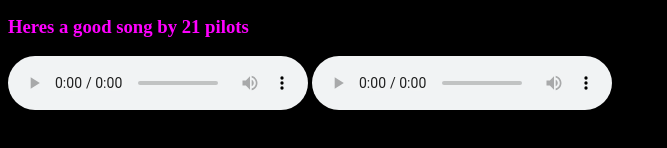
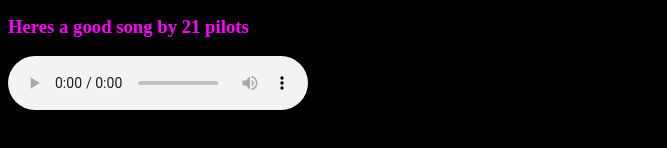
Before and after one commit to Le-Keegan/kkcsp2021, a plain HTML site: page picture.html in a window 1280 px wide. Shown: the part 354-502 px from the top of the page, without its empty margins (0-667 px from the left). Drawn offline with Linux system fonts and the light colour scheme.

Commit message:
Update picture.html

```diff
--- a/picture.html
+++ b/picture.html
@@ -11,13 +11,6 @@
     <audio controls>
     <source src="heathens.ogg" type="audio/ogg">
     <source src="heathens.mp3" type="audio/mpeg">
-    Your browser does not support the audio element.
-</audio>
-
-    <audio controls>
-    <source src="meow.ogg" type="audio/ogg">
-    <source src="meow.mp3" type="audio/mpeg">
-    Your browser does not support the audio element.
 </audio>
 
   </body>
```
